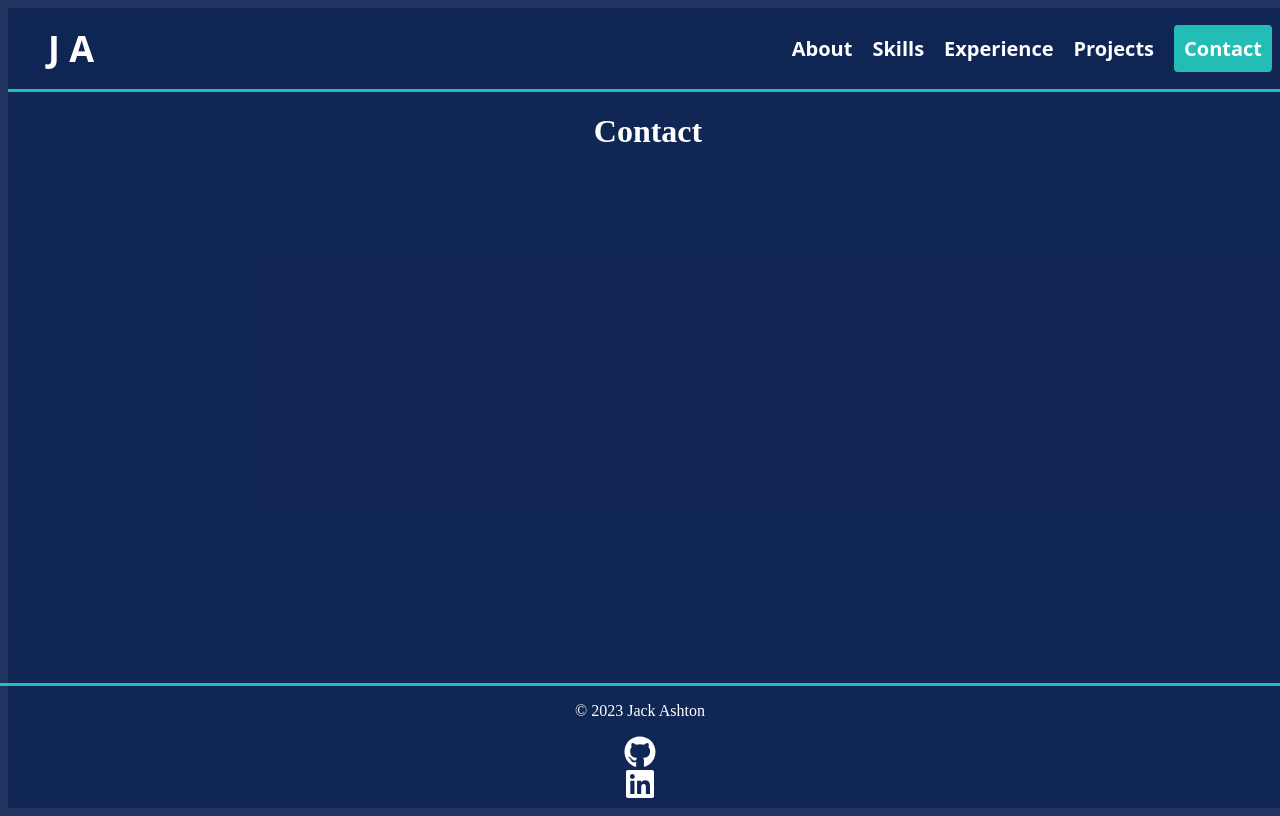
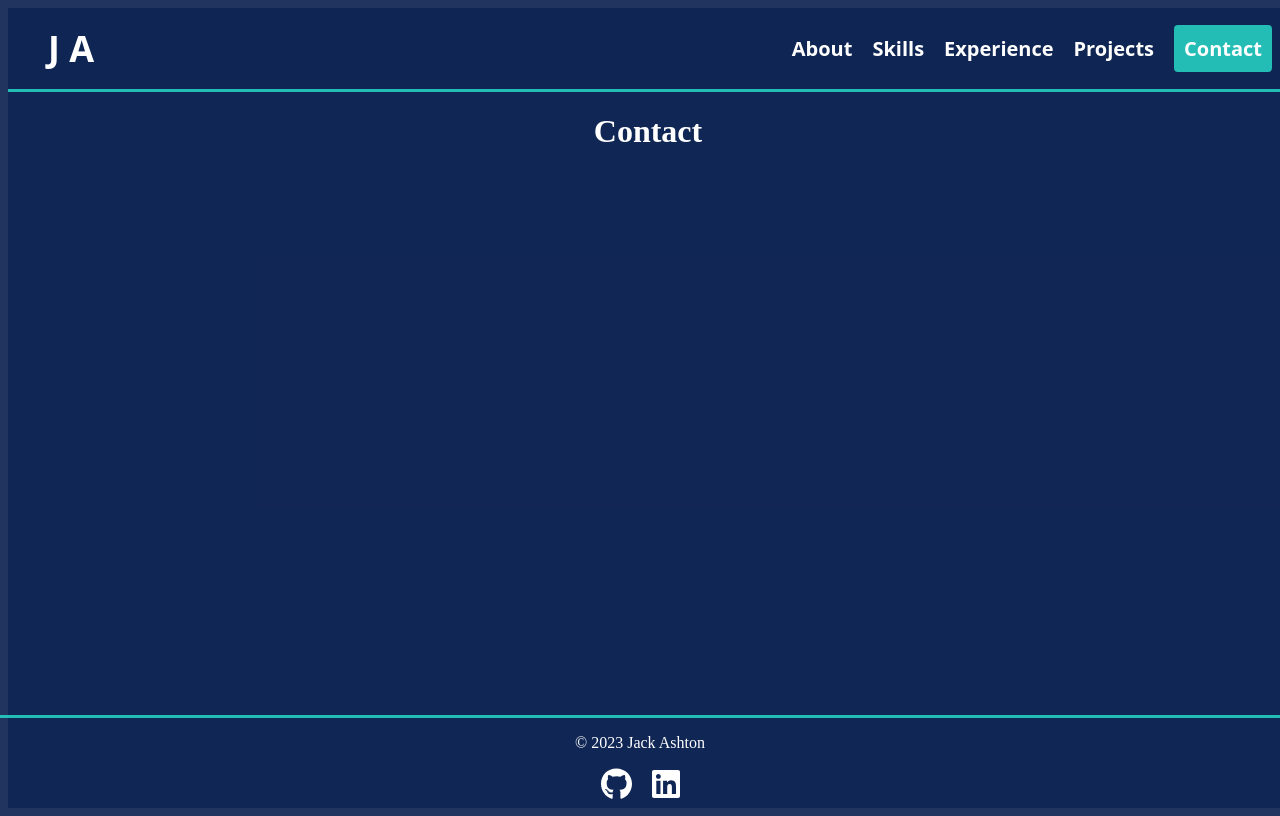
Before and after one commit to Jackdashton/portfolio, a React (Vite) app in the folder portfolio/: page /contact in a window 1280 px wide. Built offline with nearby package versions, Linux system fonts and the light colour scheme.

Commit message:
footer styling complete

```diff
--- a/portfolio/src/components/Footer.jsx
+++ b/portfolio/src/components/Footer.jsx
@@ -1,25 +1,27 @@
-import React from 'react';
-import styles from './Footer.module.css'
-import { FontAwesomeIcon } from '@fortawesome/react-fontawesome'
+import React from "react";
+import styles from "./Footer.module.css";
+import { FontAwesomeIcon } from "@fortawesome/react-fontawesome";
 // import { faGithub } from '@fortawesome/free-solid-svg-icons'
-import { faGithub } from '@fortawesome/free-brands-svg-icons'
-import { faLinkedin } from '@fortawesome/free-brands-svg-icons'
+import { faGithub } from "@fortawesome/free-brands-svg-icons";
+import { faLinkedin } from "@fortawesome/free-brands-svg-icons";
 // faCoffee is icon name, import from solid svg icons
 
-
 function Footer() {
-
   return (
     <>
       <div className={styles.wrapper}>
+      <p>© 2023 Jack Ashton </p>
         <div className={styles.links}>
-          <p>© 2023 Jack Ashton </p>
-          <a href="https://github.com/Jackdashton"><FontAwesomeIcon icon={faGithub} size='2xl' /></a>
-          <a href="https://linkedin.com/in/jack-david-ashton"><FontAwesomeIcon icon={faLinkedin} size="2xl" /></a>
+          <a href="https://github.com/Jackdashton" target="_blank">
+            <FontAwesomeIcon icon={faGithub} size="2xl" />
+          </a>
+          <a href="https://linkedin.com/in/jack-david-ashton" target="_blank">
+            <FontAwesomeIcon icon={faLinkedin} size="2xl" />
+          </a>
         </div>
       </div>
     </>
-  )
+  );
 }
 
 export default Footer;
--- a/portfolio/src/components/Footer.module.css
+++ b/portfolio/src/components/Footer.module.css
@@ -1,7 +1,12 @@
 .links a {
   color: white;
+}
+
+.links {
   display: flex;
-  flex-direction: column;
+  justify-content: center;
+  gap: 20px;
+  flex-direction: row;
 }
 
 .wrapper {
```
